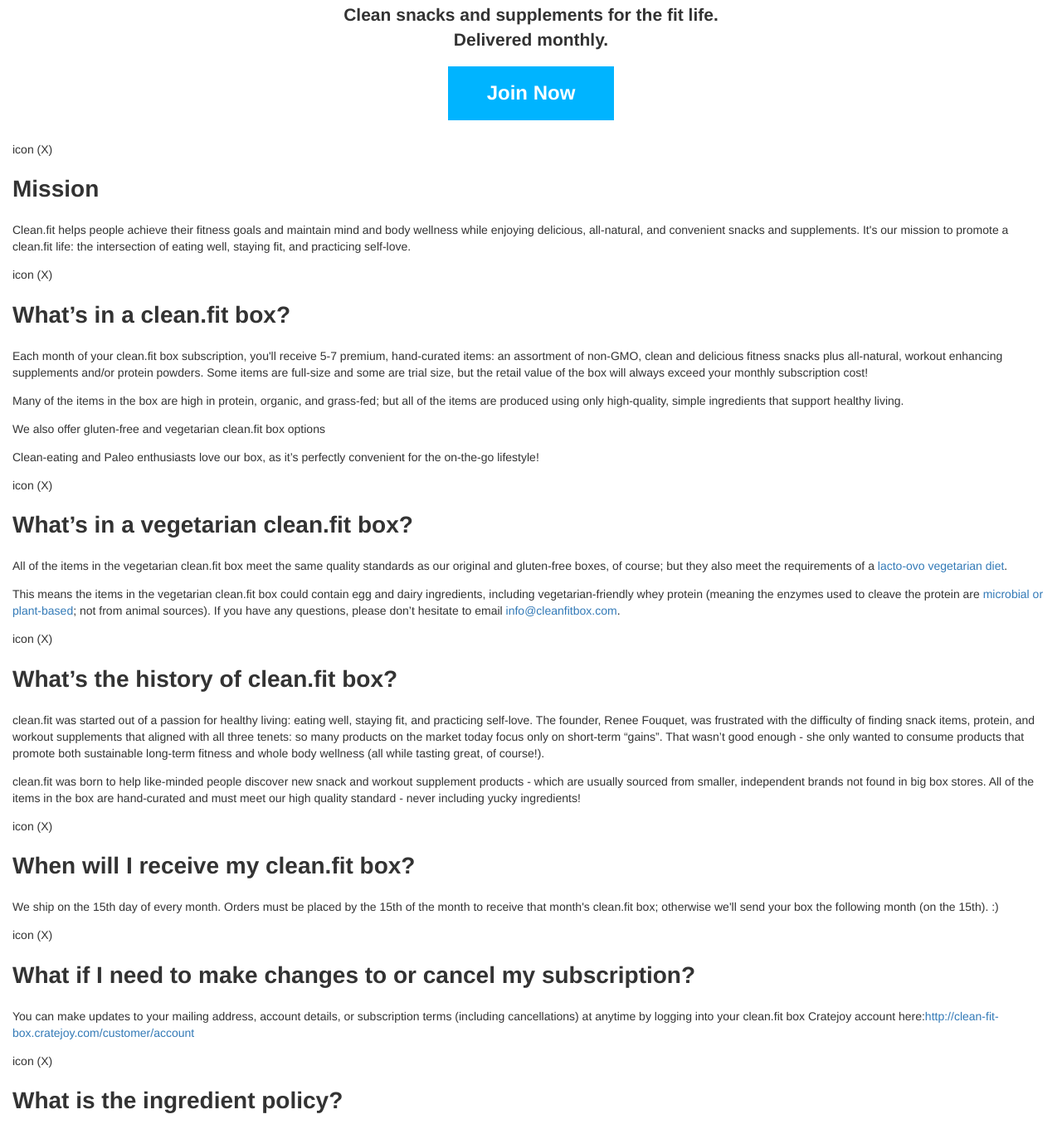
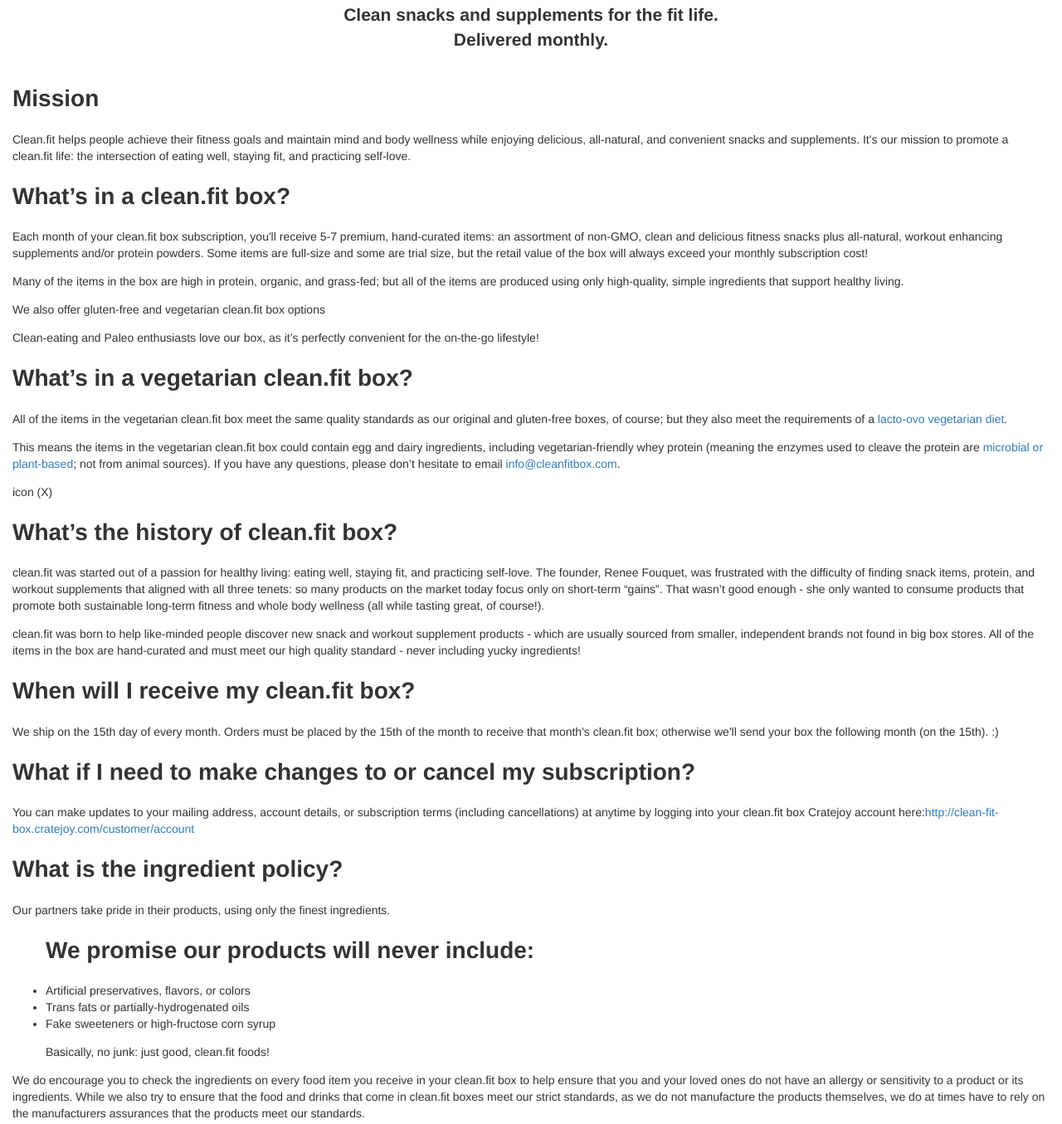
Before and after one commit to ReyesJunior/clean-fit-box, a website: page about.html in a window 1280 px wide. Shown: the part 647-2002 px from the top of the page at 83% size. Drawn offline with Linux system fonts and the light colour scheme.

Commit message:
Remove c-banner__button; Remove c-provision icons

```diff
--- a/about.html
+++ b/about.html
@@ -51,22 +51,17 @@
 				<!-- headline -->
 				<div class="c-banner__headline u-no--overlap">
 					<h2 class="c-banner__headline--title u-margin-top--auto"> Clean snacks and supplements for the fit life.<br> Delivered monthly.</h2>
-					<div class="c-banner__headline--button">
-						<a class="c-banner__headline--button--cta" href="#">Join Now</a>
-					</div>
 				</div>
 			</div>
 		</div>
 
 		<!-- test component c-provisions -->
 		<div class="c-provisions">
-			<div class="c-provisions__icon">icon (X)</div>
 			<h1 class="c-provisions__intro">Mission</h1>
 			<p class="c-provisions__copy">Clean.fit helps people achieve their fitness goals and maintain mind and body wellness while enjoying delicious, all-natural, and convenient snacks and supplements. It's our mission to promote a clean.fit life: the intersection of eating well, staying fit, and practicing self-love.</p>
 		</div>
 		<!-- test component c-provisions -->
 		<div class="c-provisions">
-			<div class="c-provisions__icon">icon (X)</div>
 			<h1 class="c-provisions__intro">What’s in a clean.fit box?</h1>
 			<p class="c-provisions__copy">Each month of your clean.fit box subscription, you'll receive 5-7 premium, hand-curated items: an assortment of non-GMO, clean and delicious fitness snacks plus all-natural, workout enhancing supplements and/or protein powders. Some items are full-size and some are trial size, but the retail value of the box will always exceed your monthly subscription cost!</p>
 			<p class="c-provisions__copy">Many of the items in the box are high in protein, organic, and grass-fed; but all of the items are produced using only high-quality, simple ingredients that support healthy living.</p>
@@ -75,7 +70,6 @@
 		</div>
 		<!-- test component c-provisions -->
 		<div class="c-provisions">
-			<div class="c-provisions__icon">icon (X)</div>
 			<h1 class="c-provisions__intro">What’s in a vegetarian clean.fit box?</h1>
 			<p class="c-provisions__copy">All of the items in the vegetarian clean.fit box meet the same quality standards as our original and gluten-free boxes, of course; but they also meet the requirements of a <a class="c-provisions__anchor" href="#">lacto-ovo vegetarian diet</a>.</p>
 			<p class="c-provisions__copy">This means the items in the vegetarian clean.fit box could contain egg and dairy ingredients, including vegetarian-friendly whey protein (meaning the enzymes used to cleave the protein are <a class="c-provisions__anchor" href="#">microbial or plant-based</a>; not from animal sources). If you have any questions, please don’t hesitate to email <a class="c-provisions__anchor" href="#">info@cleanfitbox.com</a>.</p>
@@ -89,19 +83,16 @@
 		</div>
 		<!-- test component c-provisions -->
 		<div class="c-provisions">
-			<div class="c-provisions__icon">icon (X)</div>
 			<h1 class="c-provisions__intro">When will I receive my clean.fit box?</h1>
 			<p class="c-provisions__copy">We ship on the 15th day of every month. Orders must be placed by the 15th of the month to receive that month's clean.fit box; otherwise we'll send your box the following month (on the 15th). :)</p>
 		</div>
 		<!-- test component c-provisions -->
 		<div class="c-provisions">
-			<div class="c-provisions__icon">icon (X)</div>
 			<h1 class="c-provisions__intro">What if I need to make changes to or cancel my subscription?</h1>
 			<p class="c-provisions__copy">You can make updates to your mailing address, account details, or subscription terms (including cancellations) at anytime by logging into your clean.fit box Cratejoy account here:<a class="c-provisions__anchor" href="#">http://clean-fit-box.cratejoy.com/customer/account</a></p>
 		</div>
 		<!-- test component c-provisions -->
 		<div class="c-provisions">
-			<div class="c-provisions__icon">icon (X)</div>
 			<h1 class="c-provisions__intro">What is the ingredient policy?</h1>
 			<p class="c-provisions__copy">Our partners take pride in their products, using only the finest ingredients.</p>
 			<ul class="c-provisions__list">
```
